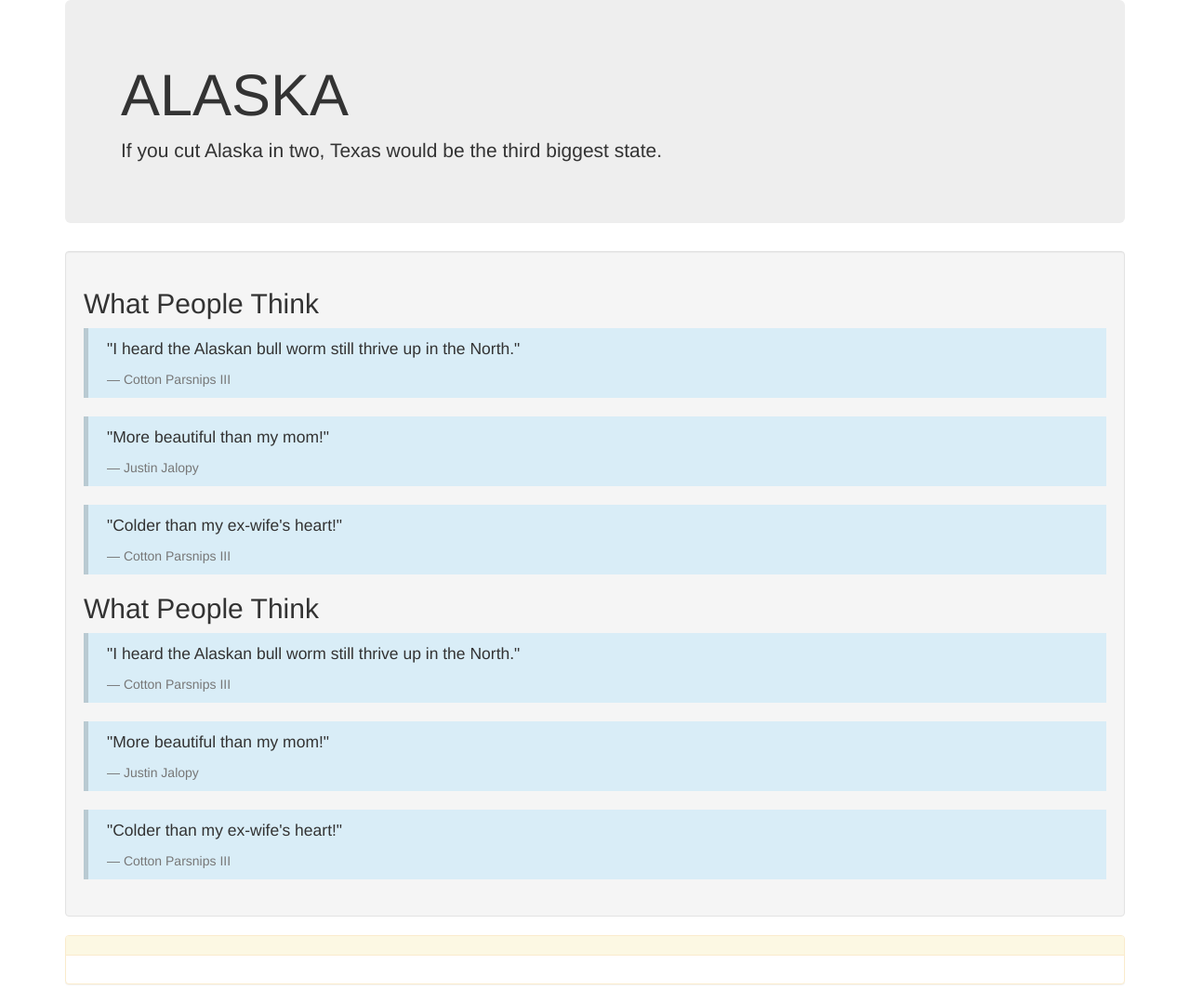
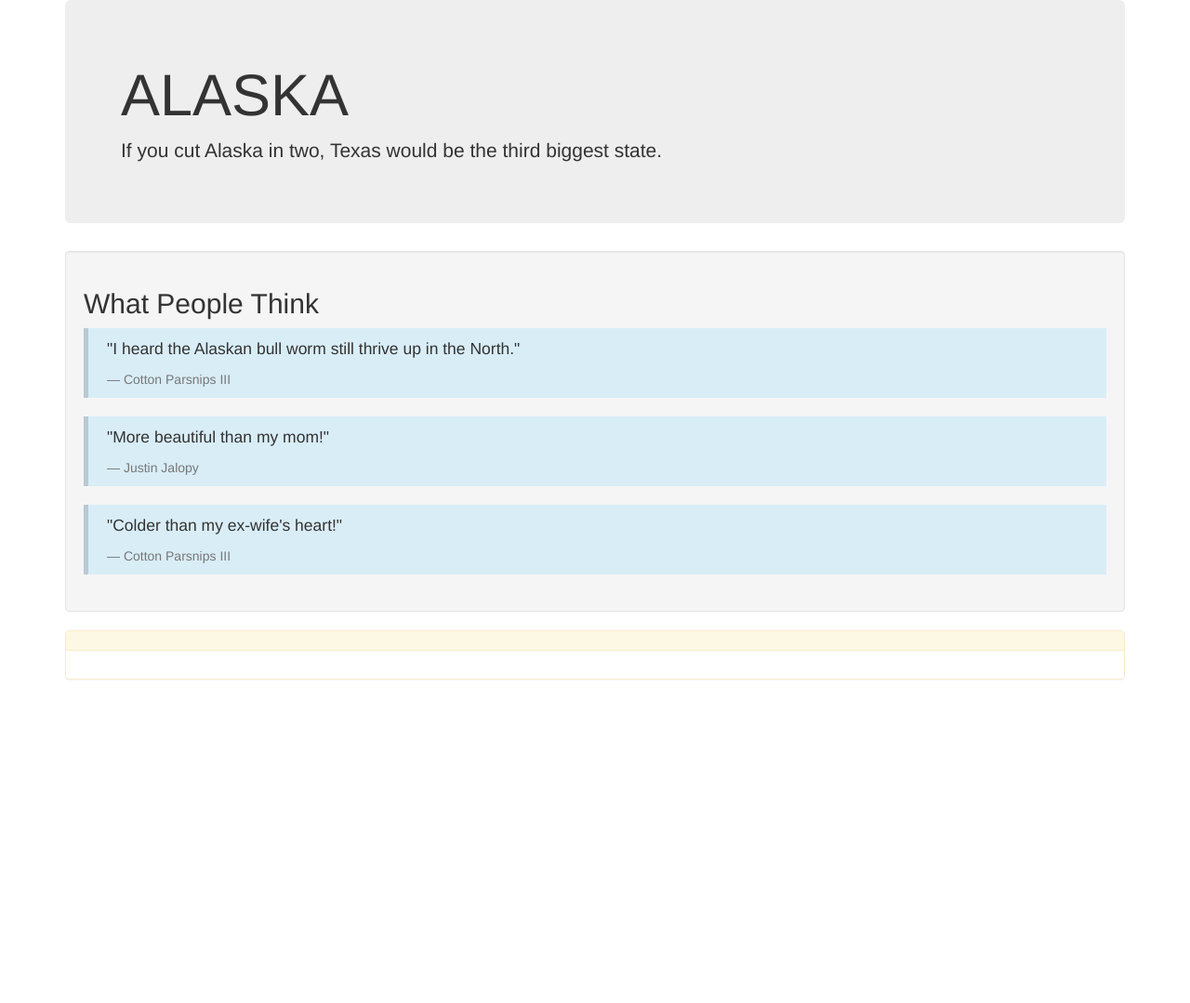
Before and after one commit to Brian-Rush/vacation, a plain HTML site: page index.html in a window 1280 px wide. Shown: the whole page at 93% size. After the commit the page ends 800 px from the top, so only its background shows below. Drawn offline with Linux system fonts and the light colour scheme.

Commit message:
test commit

```diff
--- a/index.html
+++ b/index.html
@@ -26,20 +26,6 @@
           <footer>Cotton Parsnips III</footer>
         </blockquote>
 
-        <h2>What People Think</h2>
-        <blockquote class="bg-info">
-          <p>"I heard the Alaskan bull worm still thrive up in the North."</p>
-          <footer>Cotton Parsnips III</footer>
-        </blockquote>
-        <blockquote class="bg-info">
-          <p>"More beautiful than my mom!"</p>
-          <footer>Justin Jalopy</footer>
-        </blockquote>
-        <blockquote class="bg-info">
-          <p>"Colder than my ex-wife's heart!"</p>
-          <footer>Cotton Parsnips III</footer>
-        </blockquote>
-
       </div>
       <div class="panel panel-warning">
         <div class="panel-heading">
```
